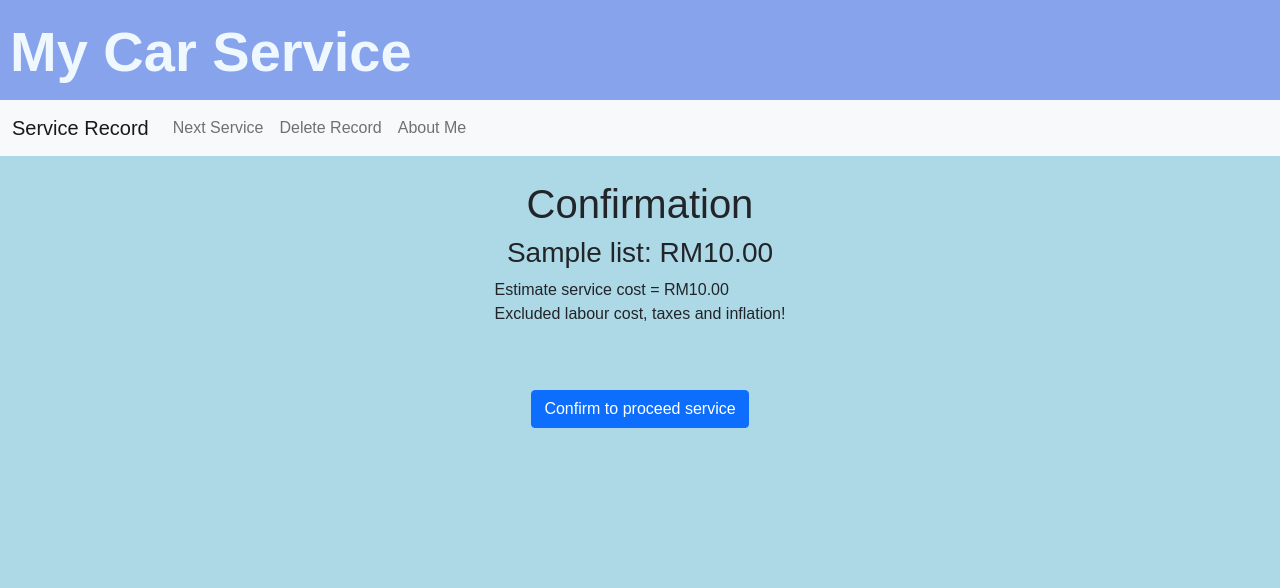
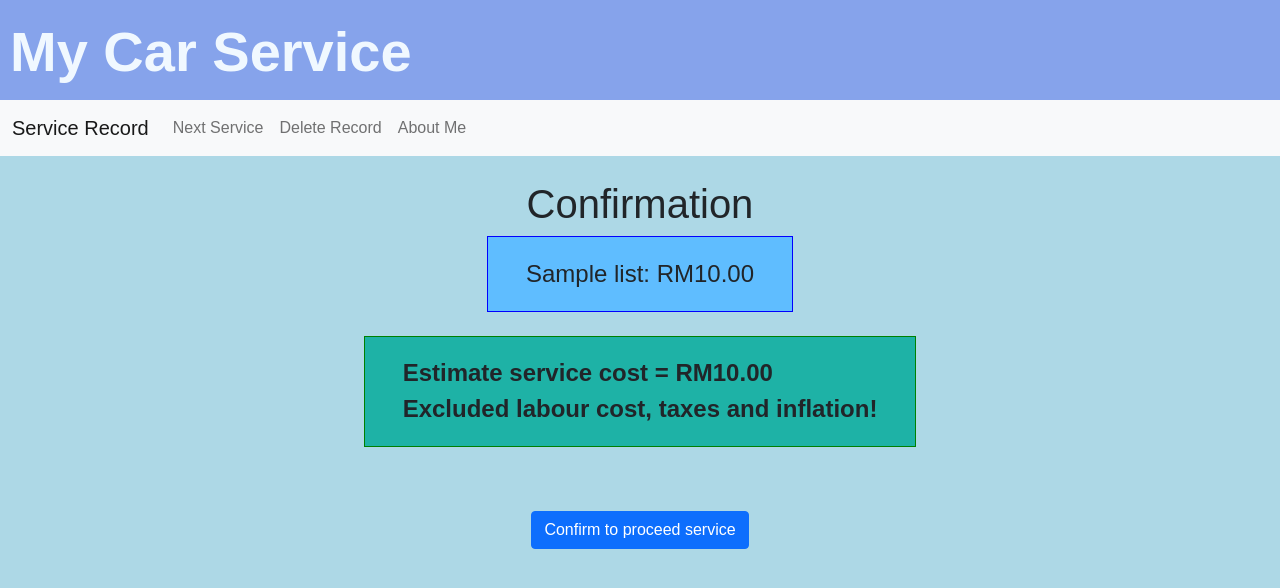
Before and after one commit to danielyap92/CS50-Final-project, a Flask app: template templates/confirmation.html in a window 1280 px wide. Shown: the top 588 px of the page. Run offline with Flask 3, Linux system fonts and the light colour scheme; the template is opened without the code that fills it: most values are stand-ins (such as "Sample title", 1, 10 or a date in 2020).

Commit message:
project completed

```diff
--- a/static/style.css
+++ b/static/style.css
@@ -22,15 +22,52 @@ body {
     font-size: 1.5rem;
 }
 
-.confirm-text > div {
+.next-service-form {
+    background-color: #5FBDFF;
+    border: solid 1px ;
+    border-color: blue;
+    padding: 1.5% 3%;
+}
+
+.confirm-text {
     display: flex;
     flex-direction: column;
     justify-content: center;
     align-items: center;
+    text-align: left;
 }
 
-.confirm-text > div > * {
-    text-align: left;
+
+.item-price, .about-me {
+    font-size: 1.5rem;
+}
+
+.total-price {
+    font-weight: bold;
+    background-color: #1EB2A6;
+    border: solid 1px ;
+    border-color: green;
+    padding: 1.5% 3%;
+}
+
+.confirm-item {
+    background-color: #5FBDFF;
+    border: solid 1px ;
+    border-color: blue;
+    padding: 1.5% 3%;
+}
+
+
+.confirm-item p {
+    margin: 0;
+}
+
+.table {
+    background-color: #FFF0CE;
+}
+
+.table-header {
+    background-color: #E1C78F;
 }
 
 @media (max-width: 1200px) {
@@ -50,9 +87,10 @@ body {
         font-size: 2.5rem;
     }
 
-    .next-service {
+    .next-service, .item-price, .about-me {
         font-size: 1rem;
     }
+
 
     .table {
         font-size: 0.6rem;
--- a/templates/about_me.html
+++ b/templates/about_me.html
@@ -6,10 +6,12 @@
 
 {% block main %}
 <h1>About me:</h1>
+<div class="about-me">
 <p>Hi! I am Yap Weng Kiad from Malaysia</p>
 <p>This is my very first project created after learning HarvardX CS50x : CS50's Introduction to Computer Science </p>
 <br>
 <br>
 <p>Contact me: <a href="mailto:wengkiadyap@gmail.com">wengkiadyap@gmail.com</a></p>
 <p>Text me instanly through <a href="https://wa.me/601156624133">Whatsapp</a></p>
+</div>
 {% endblock %}
--- a/templates/confirmation.html
+++ b/templates/confirmation.html
@@ -6,14 +6,18 @@
 
 {% block main %}
 <div class="confirm-text">
-    <div>
     <h1>Confirmation</h1>
+        <div class="confirm-item">
+            <div id="center-text">
             {% for list, price in pricelist.items() %}
 
-        <h3>{{ list }}: RM{{ '%0.2f' % price }}</h3>
+            <p class="item-price">{{ list }}: RM{{ '%0.2f' % price }}</p>
 
             {% endfor %}
-        <p>Estimate service cost = RM{{ '%0.2f' % pricelist.items()|sum(attribute="1") }}
+            </div>
+        </div>
+        <br>
+    <p class="item-price total-price">Estimate service cost = RM{{ '%0.2f' % pricelist.items()|sum(attribute="1") }}
     <br>Excluded labour cost, taxes and inflation!</p>
     <br>
     <br>
@@ -21,5 +25,4 @@
         <input class="btn btn-primary" type="submit" value="Confirm to proceed service">
     </form>
 </div>
-</div>
 {% endblock %}
--- a/templates/delete_record.html
+++ b/templates/delete_record.html
@@ -9,7 +9,7 @@
 <div class="table-responsive-lg">
     <table class="table table-bordered">
         <thead>
-            <tr>
+            <tr class="table-header">
             <th scope="col">N</th>
             <th scope="col">Date & Time</th>
             <th scope="col">Engine Oil</th>
--- a/templates/index.html
+++ b/templates/index.html
@@ -7,9 +7,9 @@
 {% block main %}
 <h2>Previous Service Record</h2>
 <div class="table-responsive-lg">
-  <table class="table table-bordered">
+  <table class="table table-bordered table-striped">
       <thead>
-          <tr>
+          <tr class="table-header">
             <th scope="col">N</th>
             <th scope="col">Date & Time</th>
             <th scope="col">Engine Oil</th>
--- a/templates/next_service.html
+++ b/templates/next_service.html
@@ -7,7 +7,7 @@
 {% block main %}
 <div class="next-service">
   <h2>Next Service</h2>
-  <form action="/next_service" method="post">
+  <form action="/next_service" method="post" class="next-service-form">
       <input type="checkbox" id="service_checkbox" name="service_checkbox" value="engine_oil" {{ prechecked_service_list.engine_oil }}>
       <label for="engine_oil"> Engine Oil</label><br>
       <input type="checkbox" id="service_checkbox" name="service_checkbox" value="engine_oil_filter" {{ prechecked_service_list.engine_oil_filter }}>
```
Also changed, not shown: 1.py (deleted, +0 -18 lines), car.db. Lines whose indentation alone changed are shown as unchanged.
